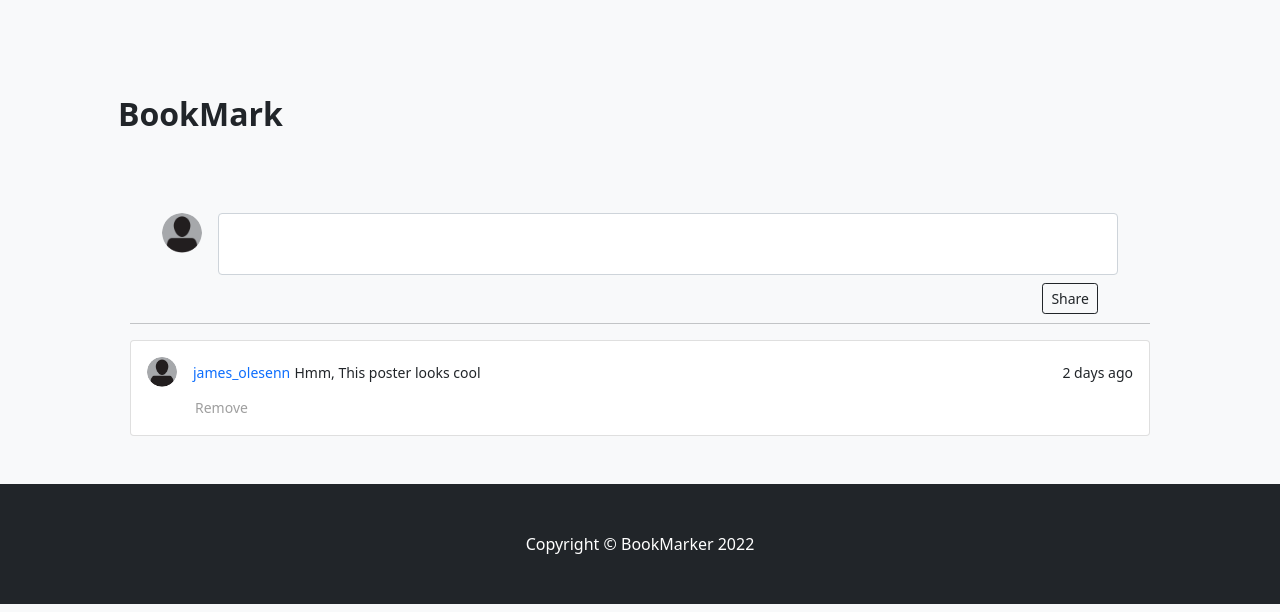
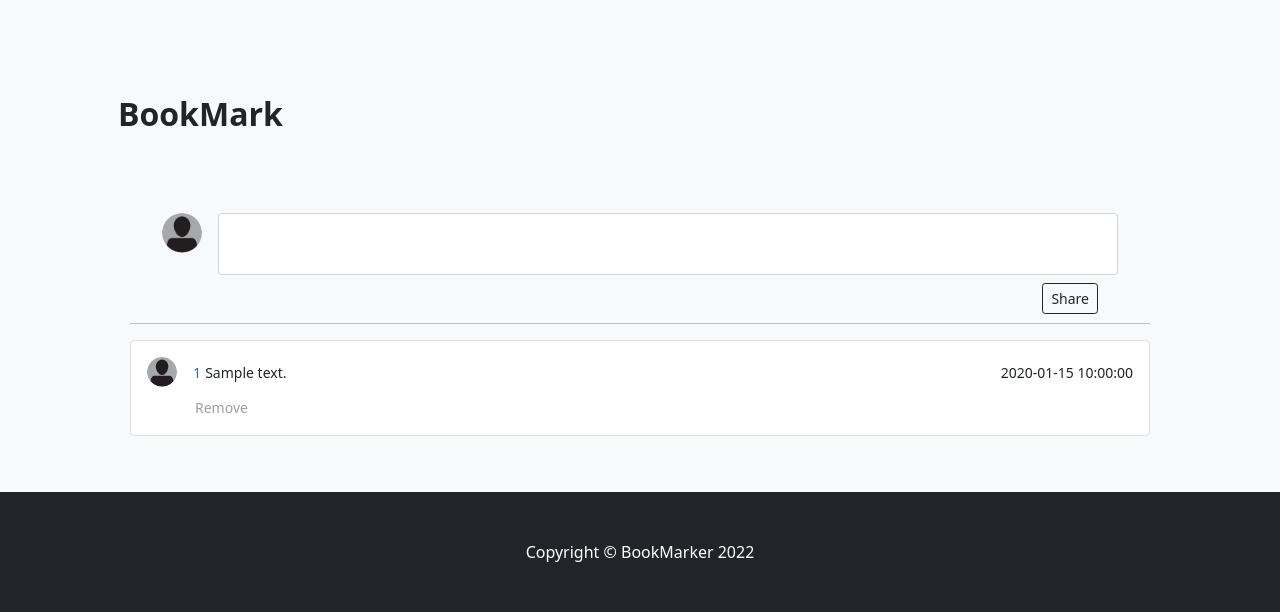
Before and after one commit to LeeSangMin12/BookMarker, a Flask app: template templates/detail/detail.html in a window 1280 px wide. Shown: the part 881-1493 px from the top of the page. Run offline with Flask 2, Linux system fonts and the light colour scheme; the template is opened without the code that fills it: most values are stand-ins (such as "Sample title", 1, 10 or a date in 2020); some libraries are stand-ins or nearby versions.

Commit message:
paragraph detail 기능 추가

```diff
--- a/static/js/detail.js
+++ b/static/js/detail.js
@@ -13,24 +13,24 @@ function todayDate(){
     return year + '-' + month + '-' + date;
 
 }
+
 function paraShare(){
-    let bookNum = "b"+1;
-    let paraNum = "p"+1;
-    let userId  = "testUser01";
-    let paraContent = "책설명 입니당";
+    let bookNum = $('#bookNum').val();
+    let userId  = "testUser";
+    let paraContent = $('#paraContent').val();
     let writeDate = todayDate();
        $.ajax({
             type: 'POST',
             url: '/detail/write_paragraph',
             data: {
                 'bookNum': bookNum,
-                'paraNum': paraNum,
                 'userId': userId,
                 'paraContent': paraContent,
                 'writeDate': writeDate
             },
             success: function (response) {
                 console.log(response)
+                window.location.reload();
 
             },error: function (error){
                 console.log(error)
@@ -50,6 +50,7 @@ function paraDelete(num){
             },
             success: function (response) {
                 console.log(response)
+                window.location.reload();
 
             },error: function (error){
                 console.log(error)
--- a/static/js/index.js
+++ b/static/js/index.js
@@ -13,6 +13,7 @@ function listing() {
             $("#books").empty()
             let rows = response['books']
             for (let i = 0; i < rows.length; i++) {
+                let bookNum   = rows[i]['bookNum']
                 let bookTitle = rows[i]['bookTitle']
                 let bookUrl = rows[i]['bookUrl']
                 let bookAuthor = rows[i]['bookAuthor']
@@ -32,7 +33,9 @@ function listing() {
                                                 </div>
                                                 <!-- Product actions-->
                                                 <div class="card-footer p-4 pt-0 border-top-0 bg-transparent">
-                                                    <div class="text-center"><a class="btn btn-outline-dark mt-auto" href="#">명언 달기</a></div>
+                                                    <div class="text-center">
+                                                        <a class="btn btn-outline-dark mt-auto" href="/detail/detail/${bookNum}">명언 달기</a>
+                                                    </div>
                                                 </div>
                                             </div>
                                         </div>`
--- a/templates/detail/detail.html
+++ b/templates/detail/detail.html
@@ -11,15 +11,16 @@
         {% include 'comm/header.html' %}
         <!-- Product section-->
         <section class="py-5">
+            <input id="bookNum" type="hidden" value="{{ book.bookNum }}"/>
             <div class="container px-4 px-lg-5 my-5">
                 <div class="row gx-4 gx-lg-5 align-items-center">
                     <div class="col-md-4">
-                        <img class="card-img-top mb-5 mb-md-0" style="box-shadow: 5px 5px 5px #606060;" src="https://img.ypbooks.co.kr/upload/img/book/612/101155612.jpg" alt="..." /></div>
+                        <img class="card-img-top mb-5 mb-md-0" style="box-shadow: 5px 5px 5px #606060;" src="{{ book.bookUrl }}" alt="..." /></div>
                     <div class="col-md-6">
-                        <div class="small mb-1">출판사</div>
-                        <h1 class="display-5 fw-bolder">Book Title</h1>
+                        <div class="small mb-1">{{ book.bookPublisher }}</div>
+                        <h1 class="display-5 fw-bolder">{{ book.bookTitle }}</h1>
                         <div class="fs-5 mb-5">
-                            <span>작가 : 아무개</span><br>
+                            <span>{{ book.bookAuthor }}</span><br>
                         </div>
                         <p class="lead">Lorem ipsum dolor sit amet consectetur adipisicing elit. Praesentium at dolorem quidem modi. Nam sequi consequatur obcaecati excepturi alias magni, accusamus eius blanditiis delectus ipsam minima ea iste laborum vero?</p>
                         <div class="d-flex">
@@ -42,7 +43,7 @@
                                         <div class="bg-light p-3">
                                             <div class="d-flex flex-row align-items-start">
                                                 <img class="rounded-circle me-3" src="/static/img/empty_person.png" width="40">
-                                                <textarea class="form-control ml-1 shadow-none textarea"></textarea>
+                                                <textarea class="form-control ml-1 shadow-none textarea" id="paraContent"></textarea>
                                             </div>
                                             <div class="mt-2 text-right">
                                                 <button class="btn btn-outline-dark btn-sm ml-1 shadow-none" id="btnShare" onclick="paraShare()" type="button">Share</button>
@@ -51,24 +52,26 @@
                             </div>
                             <hr>
                             <!-- 댓글 -->
-                            <div class="card p-3">
+                            {% for one in paragraph %}
+                            <div class="card p-3 mb-2">
                                 <div class="d-flex justify-content-between align-items-center">
                                     <div class="user d-flex flex-row align-items-center">
                                         <img src="/static/img/empty_person.png" width="30" class="user-img rounded-circle me-3">
                                         <span>
-                                            <small class="font-weight-bold text-primary">james_olesenn</small>
-                                            <small class="font-weight-bold">Hmm, This poster looks cool</small>
+                                            <small class="font-weight-bold text-primary">{{ one.userId }}</small>
+                                            <small class="font-weight-bold">{{ one.paraContent }}</small>
                                         </span>
                                     </div>
-                                    <small>2 days ago</small>
+                                    <small>{{ one.writeDate }}</small>
                                 </div>
                                 <div class="action d-flex justify-content-between mt-2 align-items-center">
                                     <div class="reply px-5">
-                                        <small onclick="paraDelete(1)">Remove</small>
+                                        <small onclick="paraDelete({{ one.paraNum }})">Remove</small>
                                     </div>
-
                                 </div>
                             </div>
+                            {% endfor %}
+
 
                         </div>
                     </div>
```
Also changed, not shown: detail.py (+12 -9 lines), templates/index.html (+1 -19 lines).
